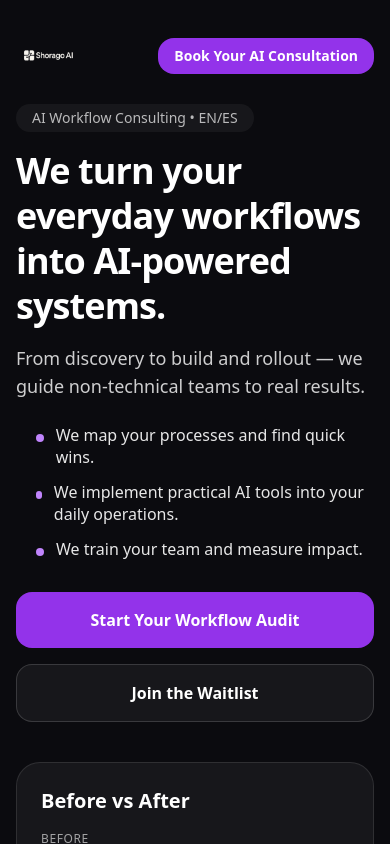
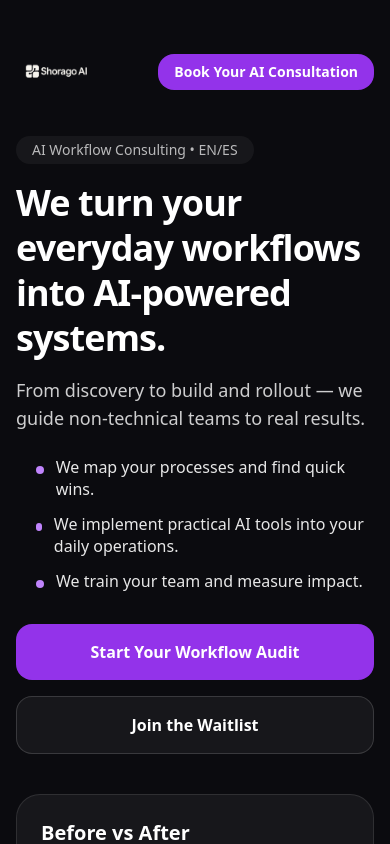
Before and after one commit to marcelshorago-ux/shoragoai, a Next.js app: page / in a window 390 px wide. Shown: the top 844 px of the page. Built offline with nearby package versions, Linux system fonts and the light colour scheme; no server answers.

Commit message:
UI: enlarge header logo (dominant size, more padding, responsive)

```diff
--- a/app/page.tsx
+++ b/app/page.tsx
@@ -11,9 +11,9 @@ export default function Home() {
   return (
     <main className="min-h-screen bg-[#0b0b0f] text-white">
       {/* Header */}
-      <header className="mx-auto w-full max-w-6xl px-4 pt-6 pb-4 flex items-center justify-between">
+      <header className="mx-auto w-full max-w-6xl px-4 pt-8 pb-6 flex items-center justify-between">
         <div className="flex items-center gap-3">
-          <Image priority src="/brand/shoragoai-logo.png" alt="Shorago AI logo" width={480} height={160} sizes="(min-width:1280px) 300px, (min-width:768px) 240px, 180px" className="w-auto h-16 sm:h-20 md:h-24 lg:h-28 xl:h-32" />
+          <Image priority src="/brand/shoragoai-logo.png" alt="Shorago AI logo" width={640} height={320} sizes="(min-width:1280px) 400px, (min-width:768px) 320px, 220px" className="w-auto h-20 sm:h-24 md:h-32 lg:h-36 xl:h-40" />
         </div>
         <div className="flex items-center gap-2">
           <a
```
